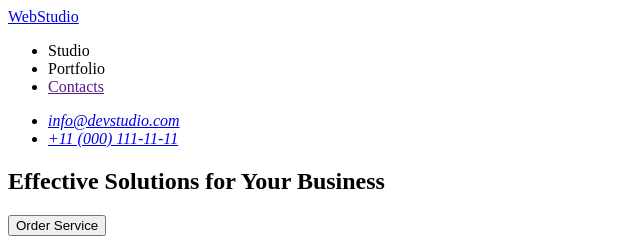
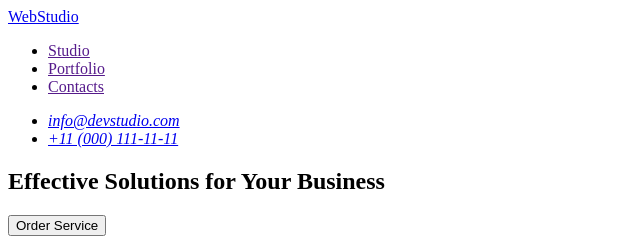
Before and after one commit to Medvedev245/goit-markup-hw-01, a plain HTML site: page index.html in a window 1280 px wide. Shown: the top 240 px of the page, 0-640 px from the left. Drawn offline with Linux system fonts and the light colour scheme.

Commit message:
last commit
cange logo

```diff
--- a/index.html
+++ b/index.html
@@ -14,8 +14,8 @@
         <nav>
             <a href="./index.html">WebStudio</a>
             <ul>
-                <li><a href=""></a>Studio</li>
-                <li><a href=""></a>Portfolio</li>
+                <li><a href="">Studio</a></li>
+                <li><a href="">Portfolio</a></li>
                 <li><a href="">Contacts</a></li>
             </ul>
         </nav>
@@ -112,7 +112,7 @@
         <!--/TEAM section-->
     </main>
     <footer>
-        <a href="#">WebStudio</a>
+        <a href="./index.html">WebStudio</a>
         <p>Increase the flow of customers
             and sales for your business with
             digital marketing & growth solutions.
```
